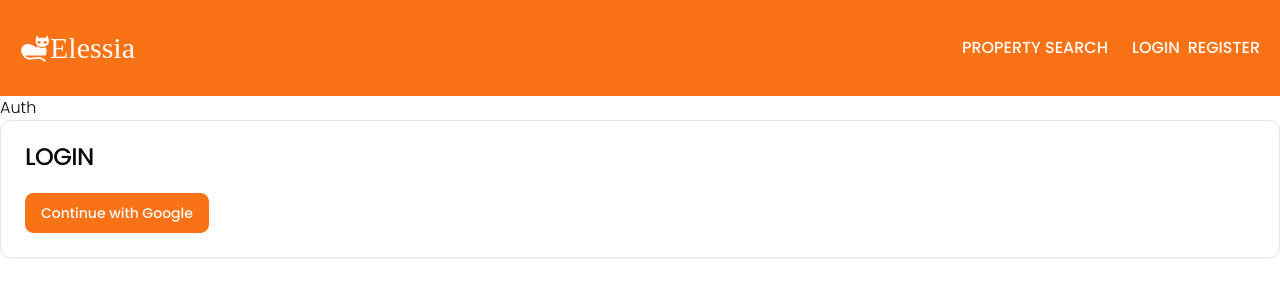
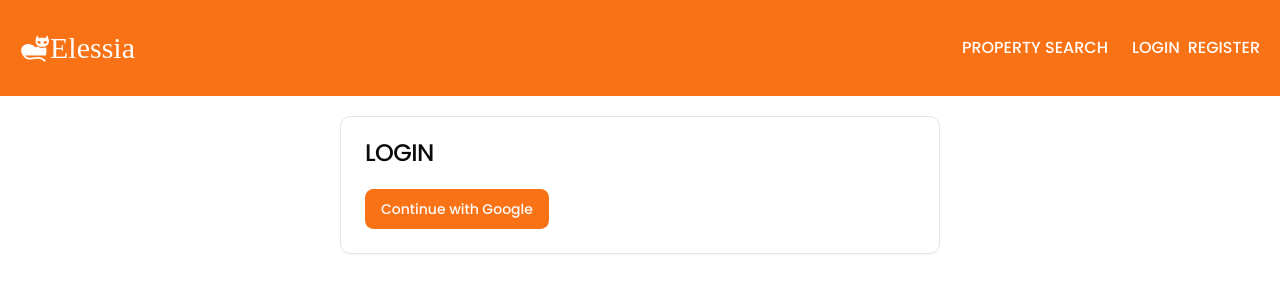
Before and after one commit to Nimira43/Elessia, a Next.js app: page /login in a window 1280 px wide. Shown: the top 300 px of the page. Built offline with nearby package versions, Linux system fonts and the light colour scheme; no server answers; a web font is replaced by a local one.

Commit message:
Added TW classes to wrapper div in layout

```diff
--- a/app/(auth)/layout.tsx
+++ b/app/(auth)/layout.tsx
@@ -2,8 +2,7 @@ export default function Layout({children}: {
   children: React.ReactNode
 }) {
   return (
-    <div>
-      Auth
+    <div className='max-w-screen-sm mx-auto p-5'>
       {children}
     </div>
   )
```
